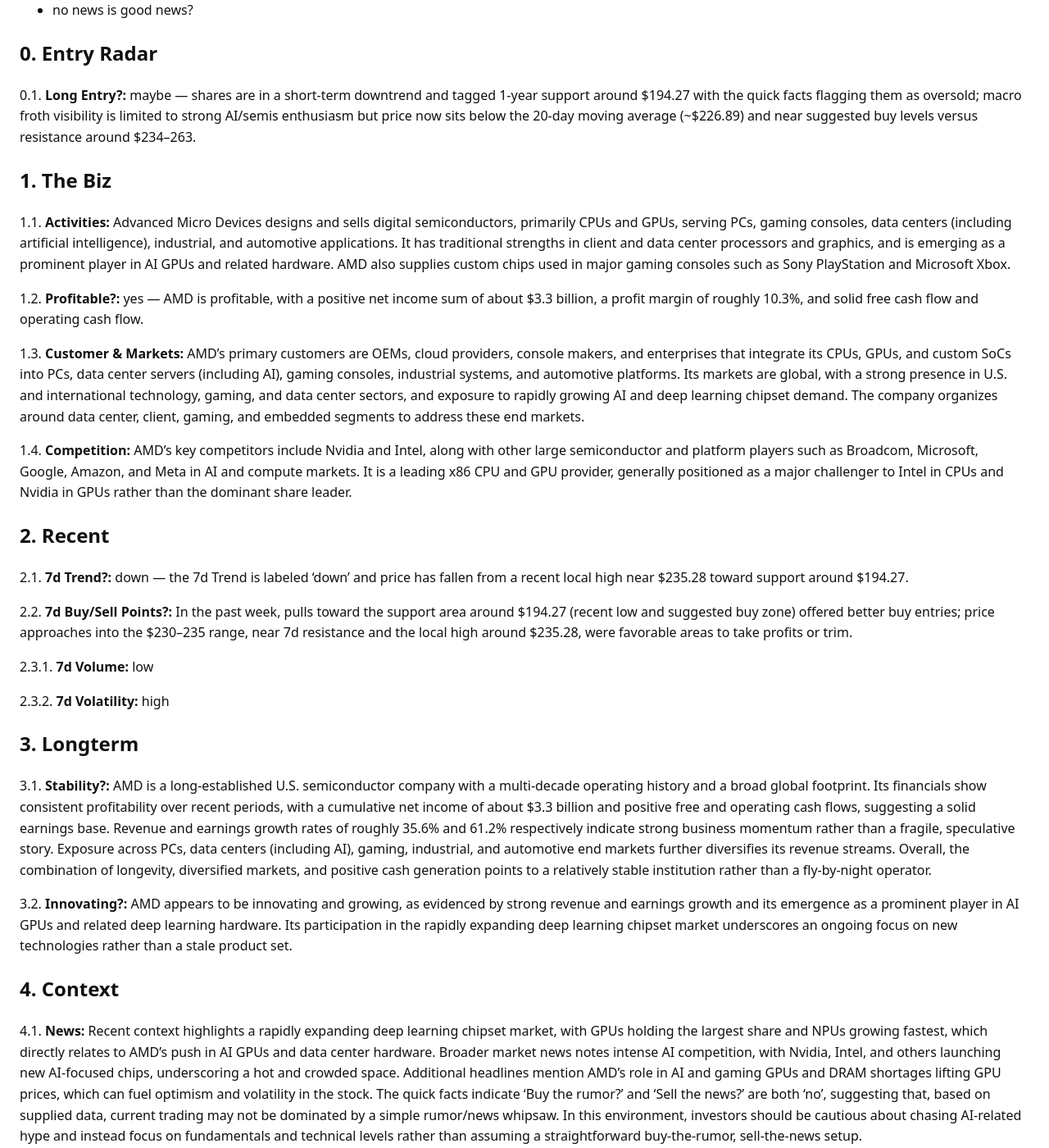
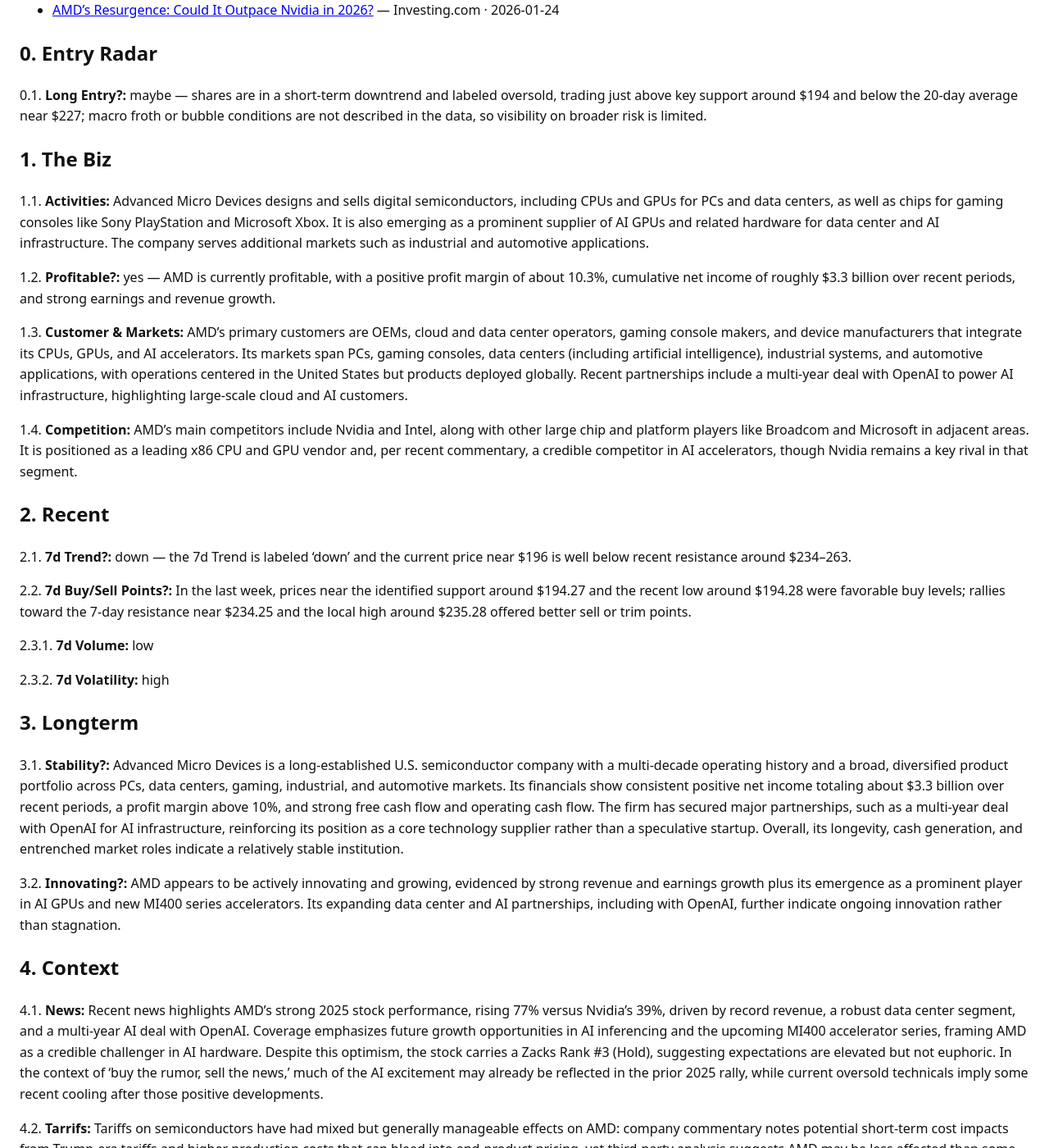
Before and after one commit to ryness/stonks, a Jekyll site: the page built from _reports/AMD.md, in a window 1280 px wide and 1400 px high, scrolled down 729 px. Shown: the whole window at 82% size. Built offline with Jekyll 4.4.1, drawn with Linux system fonts in a browser that asks for light colours; some of the changed text lies outside the part shown.

Commit message:
Update report: rotation+GodsEye

```diff
--- a/_reports/AMD.md
+++ b/_reports/AMD.md
@@ -2,11 +2,11 @@
 layout: default
 title: "AMD Stock Report"
 ticker: "AMD"
-date: 2026-01-20
-generated_at: 2026-01-20T20:42:54.702995+00:00
-runtime_seconds: 53.44
+date: 2026-01-25
+generated_at: 2026-01-25T10:22:00.765083+00:00
+runtime_seconds: 31.94
 raw_markdown: |
-  **Generated:** <time class="js-local-time" datetime="2026-01-20T20:42:54.702995+00:00">2026-01-20 20:42 UTC</time> (runtime 53.44s)
+  **Generated:** <time class="js-local-time" datetime="2026-01-25T10:22:00.765083+00:00">2026-01-25 10:22 UTC</time> (runtime 31.94s)
 
   ![Advanced Micro Devices logo](https://ryness.github.io/stonks/assets/logos/AMD.svg)
 
@@ -48,28 +48,28 @@ raw_markdown: |
 
   ### Latest news (0-3 days)
 
-  - no news is good news?
+  - [AMD’s Resurgence: Could It Outpace Nvidia in 2026?](https://www.investing.com/analysis/amds-resurgence-outpacing-nvidia-in-2026-200673798) — Investing.com · 2026-01-24
 
 
   ## 0. Entry Radar
 
-  0.1. **Long Entry?:** maybe — shares are in a short-term downtrend and tagged 1-year support around $194.27 with the quick facts flagging them as oversold; macro froth visibility is limited to strong AI/semis enthusiasm but price now sits below the 20-day moving average (~$226.89) and near suggested buy levels versus resistance around $234–263.
+  0.1. **Long Entry?:** maybe — shares are in a short-term downtrend and labeled oversold, trading just above key support around $194 and below the 20-day average near $227; macro froth or bubble conditions are not described in the data, so visibility on broader risk is limited.
 
   ## 1. The Biz
 
-  1.1. **Activities:** Advanced Micro Devices designs and sells digital semiconductors, primarily CPUs and GPUs, serving PCs, gaming consoles, data centers (including artificial intelligence), industrial, and automotive applications. It has traditional strengths in client and data center processors and graphics, and is emerging as a prominent player in AI GPUs and related hardware. AMD also supplies custom chips used in major gaming consoles such as Sony PlayStation and Microsoft Xbox.
+  1.1. **Activities:** Advanced Micro Devices designs and sells digital semiconductors, including CPUs and GPUs for PCs and data centers, as well as chips for gaming consoles like Sony PlayStation and Microsoft Xbox. It is also emerging as a prominent supplier of AI GPUs and related hardware for data center and AI infrastructure. The company serves additional markets such as industrial and automotive applications.
 
-  1.2. **Profitable?:** yes — AMD is profitable, with a positive net income sum of about $3.3 billion, a profit margin of roughly 10.3%, and solid free cash flow and operating cash flow.
+  1.2. **Profitable?:** yes — AMD is currently profitable, with a positive profit margin of about 10.3%, cumulative net income of roughly $3.3 billion over recent periods, and strong earnings and revenue growth.
 
-  1.3. **Customer & Markets:** AMD's primary customers are OEMs, cloud providers, console makers, and enterprises that integrate its CPUs, GPUs, and custom SoCs into PCs, data center servers (including AI), gaming consoles, industrial systems, and automotive platforms. Its markets are global, with a strong presence in U.S. and international technology, gaming, and data center sectors, and exposure to rapidly growing AI and deep learning chipset demand. The company organizes around data center, client, gaming, and embedded segments to address these end markets.
+  1.3. **Customer & Markets:** AMD's primary customers are OEMs, cloud and data center operators, gaming console makers, and device manufacturers that integrate its CPUs, GPUs, and AI accelerators. Its markets span PCs, gaming consoles, data centers (including artificial intelligence), industrial systems, and automotive applications, with operations centered in the United States but products deployed globally. Recent partnerships include a multi-year deal with OpenAI to power AI infrastructure, highlighting large-scale cloud and AI customers.
 
-  1.4. **Competition:** AMD's key competitors include Nvidia and Intel, along with other large semiconductor and platform players such as Broadcom, Microsoft, Google, Amazon, and Meta in AI and compute markets. It is a leading x86 CPU and GPU provider, generally positioned as a major challenger to Intel in CPUs and Nvidia in GPUs rather than the dominant share leader.
+  1.4. **Competition:** AMD's main competitors include Nvidia and Intel, along with other large chip and platform players like Broadcom and Microsoft in adjacent areas. It is positioned as a leading x86 CPU and GPU vendor and, per recent commentary, a credible competitor in AI accelerators, though Nvidia remains a key rival in that segment.
 
   ## 2. Recent
 
-  2.1. **7d Trend?:** down — the 7d Trend is labeled 'down' and price has fallen from a recent local high near $235.28 toward support around $194.27.
+  2.1. **7d Trend?:** down — the 7d Trend is labeled 'down' and the current price near $196 is well below recent resistance around $234–263.
 
-  2.2. **7d Buy/Sell Points?:** In the past week, pulls toward the support area around $194.27 (recent low and suggested buy zone) offered better buy entries; price approaches into the $230–235 range, near 7d resistance and the local high around $235.28, were favorable areas to take profits or trim.
+  2.2. **7d Buy/Sell Points?:** In the last week, prices near the identified support around $194.27 and the recent low around $194.28 were favorable buy levels; rallies toward the 7-day resistance near $234.25 and the local high around $235.28 offered better sell or trim points.
 
   2.3.1. **7d Volume:** low
 
@@ -77,15 +77,15 @@ raw_markdown: |
 
   ## 3. Longterm
 
-  3.1. **Stability?:** AMD is a long-established U.S. semiconductor company with a multi-decade operating history and a broad global footprint. Its financials show consistent profitability over recent periods, with a cumulative net income of about $3.3 billion and positive free and operating cash flows, suggesting a solid earnings base. Revenue and earnings growth rates of roughly 35.6% and 61.2% respectively indicate strong business momentum rather than a fragile, speculative story. Exposure across PCs, data centers (including AI), gaming, industrial, and automotive end markets further diversifies its revenue streams. Overall, the combination of longevity, diversified markets, and positive cash generation points to a relatively stable institution rather than a fly-by-night operator.
+  3.1. **Stability?:** Advanced Micro Devices is a long-established U.S. semiconductor company with a multi-decade operating history and a broad, diversified product portfolio across PCs, data centers, gaming, industrial, and automotive markets. Its financials show consistent positive net income totaling about $3.3 billion over recent periods, a profit margin above 10%, and strong free cash flow and operating cash flow. The firm has secured major partnerships, such as a multi-year deal with OpenAI for AI infrastructure, reinforcing its position as a core technology supplier rather than a speculative startup. Overall, its longevity, cash generation, and entrenched market roles indicate a relatively stable institution.
 
-  3.2. **Innovating?:** AMD appears to be innovating and growing, as evidenced by strong revenue and earnings growth and its emergence as a prominent player in AI GPUs and related deep learning hardware. Its participation in the rapidly expanding deep learning chipset market underscores an ongoing focus on new technologies rather than a stale product set.
+  3.2. **Innovating?:** AMD appears to be actively innovating and growing, evidenced by strong revenue and earnings growth plus its emergence as a prominent player in AI GPUs and new MI400 series accelerators. Its expanding data center and AI partnerships, including with OpenAI, further indicate ongoing innovation rather than stagnation.
 
   ## 4. Context
 
-  4.1. **News:** Recent context highlights a rapidly expanding deep learning chipset market, with GPUs holding the largest share and NPUs growing fastest, which directly relates to AMD's push in AI GPUs and data center hardware. Broader market news notes intense AI competition, with Nvidia, Intel, and others launching new AI-focused chips, underscoring a hot and crowded space. Additional headlines mention AMD's role in AI and gaming GPUs and DRAM shortages lifting GPU prices, which can fuel optimism and volatility in the stock. The quick facts indicate 'Buy the rumor?' and 'Sell the news?' are both 'no', suggesting that, based on supplied data, current trading may not be dominated by a simple rumor/news whipsaw. In this environment, investors should be cautious about chasing AI-related hype and instead focus on fundamentals and technical levels rather than assuming a straightforward buy-the-rumor, sell-the-news setup.
+  4.1. **News:** Recent news highlights AMD's strong 2025 stock performance, rising 77% versus Nvidia's 39%, driven by record revenue, a robust data center segment, and a multi-year AI deal with OpenAI. Coverage emphasizes future growth opportunities in AI inferencing and the upcoming MI400 accelerator series, framing AMD as a credible challenger in AI hardware. Despite this optimism, the stock carries a Zacks Rank #3 (Hold), suggesting expectations are elevated but not euphoric. In the context of 'buy the rumor, sell the news,' much of the AI excitement may already be reflected in the prior 2025 rally, while current oversold technicals imply some recent cooling after those positive developments.
 
-  4.2. **Tarrifs:** Tariffs have a direct but mixed impact: AMD's MI325X chips are subject to a newly announced 25% U.S. tariff on certain semiconductor imports, potentially raising costs and pressuring margins, while analysis cited in the data suggests AMD's decentralized supply chain makes it somewhat less exposed to tariff risk than some competitors like Nvidia.
+  4.2. **Tarrifs:** Tariffs on semiconductors have had mixed but generally manageable effects on AMD: company commentary notes potential short-term cost impacts from Trump-era tariffs and higher production costs that can bleed into end-product pricing, yet third-party analysis suggests AMD may be less affected than some peers due to a more decentralized supply chain and specific product/localization strategies.
 
   ## 5. QuickRef
 
@@ -242,12 +242,12 @@ raw_markdown: |
     - 4.2 Tarrifs
   Asking OpenAI for analysis...
   Received response from OpenAI.
-  LLM raw output (truncated): {&quot;0.1&quot;:&quot;maybe — shares are in a short-term downtrend and tagged 1-year support around $194.27 with the quick facts flagging them as oversold; macro froth visibility is limited to strong AI/semis enthusiasm but price now sits below the 20-day moving average (~$226.89) and near suggested buy levels versus resistance around $234–263.&quot;,&quot;1.1&quot;:&quot;Advanced Micro Devices designs and sells digital semiconductors, primarily CPUs and GPUs, serving PCs, gaming consoles, data centers (including artificial intelligence), industrial, and automotive applications. It has traditional strengths in client and data
+  LLM raw output (truncated): {&quot;0.1&quot;: &quot;maybe — shares are in a short-term downtrend and labeled oversold, trading just above key support around $194 and below the 20-day average near $227; macro froth or bubble conditions are not described in the data, so visibility on broader risk is limited.&quot;, &quot;1.1&quot;: &quot;Advanced Micro Devices designs and sells digital semiconductors, including CPUs and GPUs for PCs and data centers, as well as chips for gaming consoles like Sony PlayStation and Microsoft Xbox. It is also emerging as a prominent supplier of AI GPUs and related hardware for data center and AI infrastructure. The company serv
   </code></pre>
   </details>
 ---
 
-**Generated:** <time class="js-local-time" datetime="2026-01-20T20:42:54.702995+00:00">2026-01-20 20:42 UTC</time> (runtime 53.44s)
+**Generated:** <time class="js-local-time" datetime="2026-01-25T10:22:00.765083+00:00">2026-01-25 10:22 UTC</time> (runtime 31.94s)
 
 ![Advanced Micro Devices logo](https://ryness.github.io/stonks/assets/logos/AMD.svg)
 
@@ -289,28 +289,28 @@ raw_markdown: |
 
 ### Latest news (0-3 days)
 
-- no news is good news?
+- [AMD’s Resurgence: Could It Outpace Nvidia in 2026?](https://www.investing.com/analysis/amds-resurgence-outpacing-nvidia-in-2026-200673798) — Investing.com · 2026-01-24
 
 
 ## 0. Entry Radar
 
-0.1. **Long Entry?:** maybe — shares are in a short-term downtrend and tagged 1-year support around $194.27 with the quick facts flagging them as oversold; macro froth visibility is limited to strong AI/semis enthusiasm but price now sits below the 20-day moving average (~$226.89) and near suggested buy levels versus resistance around $234–263.
+0.1. **Long Entry?:** maybe — shares are in a short-term downtrend and labeled oversold, trading just above key support around $194 and below the 20-day average near $227; macro froth or bubble conditions are not described in the data, so visibility on broader risk is limited.
 
 ## 1. The Biz
 
-1.1. **Activities:** Advanced Micro Devices designs and sells digital semiconductors, primarily CPUs and GPUs, serving PCs, gaming consoles, data centers (including artificial intelligence), industrial, and automotive applications. It has traditional strengths in client and data center processors and graphics, and is emerging as a prominent player in AI GPUs and related hardware. AMD also supplies custom chips used in major gaming consoles such as Sony PlayStation and Microsoft Xbox.
+1.1. **Activities:** Advanced Micro Devices designs and sells digital semiconductors, including CPUs and GPUs for PCs and data centers, as well as chips for gaming consoles like Sony PlayStation and Microsoft Xbox. It is also emerging as a prominent supplier of AI GPUs and related hardware for data center and AI infrastructure. The company serves additional markets such as industrial and automotive applications.
 
-1.2. **Profitable?:** yes — AMD is profitable, with a positive net income sum of about $3.3 billion, a profit margin of roughly 10.3%, and solid free cash flow and operating cash flow.
+1.2. **Profitable?:** yes — AMD is currently profitable, with a positive profit margin of about 10.3%, cumulative net income of roughly $3.3 billion over recent periods, and strong earnings and revenue growth.
 
-1.3. **Customer & Markets:** AMD's primary customers are OEMs, cloud providers, console makers, and enterprises that integrate its CPUs, GPUs, and custom SoCs into PCs, data center servers (including AI), gaming consoles, industrial systems, and automotive platforms. Its markets are global, with a strong presence in U.S. and international technology, gaming, and data center sectors, and exposure to rapidly growing AI and deep learning chipset demand. The company organizes around data center, client, gaming, and embedded segments to address these end markets.
+1.3. **Customer & Markets:** AMD's primary customers are OEMs, cloud and data center operators, gaming console makers, and device manufacturers that integrate its CPUs, GPUs, and AI accelerators. Its markets span PCs, gaming consoles, data centers (including artificial intelligence), industrial systems, and automotive applications, with operations centered in the United States but products deployed globally. Recent partnerships include a multi-year deal with OpenAI to power AI infrastructure, highlighting large-scale cloud and AI customers.
 
-1.4. **Competition:** AMD's key competitors include Nvidia and Intel, along with other large semiconductor and platform players such as Broadcom, Microsoft, Google, Amazon, and Meta in AI and compute markets. It is a leading x86 CPU and GPU provider, generally positioned as a major challenger to Intel in CPUs and Nvidia in GPUs rather than the dominant share leader.
+1.4. **Competition:** AMD's main competitors include Nvidia and Intel, along with other large chip and platform players like Broadcom and Microsoft in adjacent areas. It is positioned as a leading x86 CPU and GPU vendor and, per recent commentary, a credible competitor in AI accelerators, though Nvidia remains a key rival in that segment.
 
 ## 2. Recent
 
-2.1. **7d Trend?:** down — the 7d Trend is labeled 'down' and price has fallen from a recent local high near $235.28 toward support around $194.27.
+2.1. **7d Trend?:** down — the 7d Trend is labeled 'down' and the current price near $196 is well below recent resistance around $234–263.
 
-2.2. **7d Buy/Sell Points?:** In the past week, pulls toward the support area around $194.27 (recent low and suggested buy zone) offered better buy entries; price approaches into the $230–235 range, near 7d resistance and the local high around $235.28, were favorable areas to take profits or trim.
+2.2. **7d Buy/Sell Points?:** In the last week, prices near the identified support around $194.27 and the recent low around $194.28 were favorable buy levels; rallies toward the 7-day resistance near $234.25 and the local high around $235.28 offered better sell or trim points.
 
 2.3.1. **7d Volume:** low
 
@@ -318,15 +318,15 @@ raw_markdown: |
 
 ## 3. Longterm
 
-3.1. **Stability?:** AMD is a long-established U.S. semiconductor company with a multi-decade operating history and a broad global footprint. Its financials show consistent profitability over recent periods, with a cumulative net income of about $3.3 billion and positive free and operating cash flows, suggesting a solid earnings base. Revenue and earnings growth rates of roughly 35.6% and 61.2% respectively indicate strong business momentum rather than a fragile, speculative story. Exposure across PCs, data centers (including AI), gaming, industrial, and automotive end markets further diversifies its revenue streams. Overall, the combination of longevity, diversified markets, and positive cash generation points to a relatively stable institution rather than a fly-by-night operator.
+3.1. **Stability?:** Advanced Micro Devices is a long-established U.S. semiconductor company with a multi-decade operating history and a broad, diversified product portfolio across PCs, data centers, gaming, industrial, and automotive markets. Its financials show consistent positive net income totaling about $3.3 billion over recent periods, a profit margin above 10%, and strong free cash flow and operating cash flow. The firm has secured major partnerships, such as a multi-year deal with OpenAI for AI infrastructure, reinforcing its position as a core technology supplier rather than a speculative startup. Overall, its longevity, cash generation, and entrenched market roles indicate a relatively stable institution.
 
-3.2. **Innovating?:** AMD appears to be innovating and growing, as evidenced by strong revenue and earnings growth and its emergence as a prominent player in AI GPUs and related deep learning hardware. Its participation in the rapidly expanding deep learning chipset market underscores an ongoing focus on new technologies rather than a stale product set.
+3.2. **Innovating?:** AMD appears to be actively innovating and growing, evidenced by strong revenue and earnings growth plus its emergence as a prominent player in AI GPUs and new MI400 series accelerators. Its expanding data center and AI partnerships, including with OpenAI, further indicate ongoing innovation rather than stagnation.
 
 ## 4. Context
 
-4.1. **News:** Recent context highlights a rapidly expanding deep learning chipset market, with GPUs holding the largest share and NPUs growing fastest, which directly relates to AMD's push in AI GPUs and data center hardware. Broader market news notes intense AI competition, with Nvidia, Intel, and others launching new AI-focused chips, underscoring a hot and crowded space. Additional headlines mention AMD's role in AI and gaming GPUs and DRAM shortages lifting GPU prices, which can fuel optimism and volatility in the stock. The quick facts indicate 'Buy the rumor?' and 'Sell the news?' are both 'no', suggesting that, based on supplied data, current trading may not be dominated by a simple rumor/news whipsaw. In this environment, investors should be cautious about chasing AI-related hype and instead focus on fundamentals and technical levels rather than assuming a straightforward buy-the-rumor, sell-the-news setup.
+4.1. **News:** Recent news highlights AMD's strong 2025 stock performance, rising 77% versus Nvidia's 39%, driven by record revenue, a robust data center segment, and a multi-year AI deal with OpenAI. Coverage emphasizes future growth opportunities in AI inferencing and the upcoming MI400 accelerator series, framing AMD as a credible challenger in AI hardware. Despite this optimism, the stock carries a Zacks Rank #3 (Hold), suggesting expectations are elevated but not euphoric. In the context of 'buy the rumor, sell the news,' much of the AI excitement may already be reflected in the prior 2025 rally, while current oversold technicals imply some recent cooling after those positive developments.
 
-4.2. **Tarrifs:** Tariffs have a direct but mixed impact: AMD's MI325X chips are subject to a newly announced 25% U.S. tariff on certain semiconductor imports, potentially raising costs and pressuring margins, while analysis cited in the data suggests AMD's decentralized supply chain makes it somewhat less exposed to tariff risk than some competitors like Nvidia.
+4.2. **Tarrifs:** Tariffs on semiconductors have had mixed but generally manageable effects on AMD: company commentary notes potential short-term cost impacts from Trump-era tariffs and higher production costs that can bleed into end-product pricing, yet third-party analysis suggests AMD may be less affected than some peers due to a more decentralized supply chain and specific product/localization strategies.
 
 ## 5. QuickRef
 
@@ -483,6 +483,6 @@ Dispatching bullets to OpenAI:
   - 4.2 Tarrifs
 Asking OpenAI for analysis...
 Received response from OpenAI.
-LLM raw output (truncated): {&quot;0.1&quot;:&quot;maybe — shares are in a short-term downtrend and tagged 1-year support around $194.27 with the quick facts flagging them as oversold; macro froth visibility is limited to strong AI/semis enthusiasm but price now sits below the 20-day moving average (~$226.89) and near suggested buy levels versus resistance around $234–263.&quot;,&quot;1.1&quot;:&quot;Advanced Micro Devices designs and sells digital semiconductors, primarily CPUs and GPUs, serving PCs, gaming consoles, data centers (including artificial intelligence), industrial, and automotive applications. It has traditional strengths in client and data
+LLM raw output (truncated): {&quot;0.1&quot;: &quot;maybe — shares are in a short-term downtrend and labeled oversold, trading just above key support around $194 and below the 20-day average near $227; macro froth or bubble conditions are not described in the data, so visibility on broader risk is limited.&quot;, &quot;1.1&quot;: &quot;Advanced Micro Devices designs and sells digital semiconductors, including CPUs and GPUs for PCs and data centers, as well as chips for gaming consoles like Sony PlayStation and Microsoft Xbox. It is also emerging as a prominent supplier of AI GPUs and related hardware for data center and AI infrastructure. The company serv
 </code></pre>
 </details>
```
Also changed, not shown: _reports/GODSEYE.md (+20 -42 lines).
